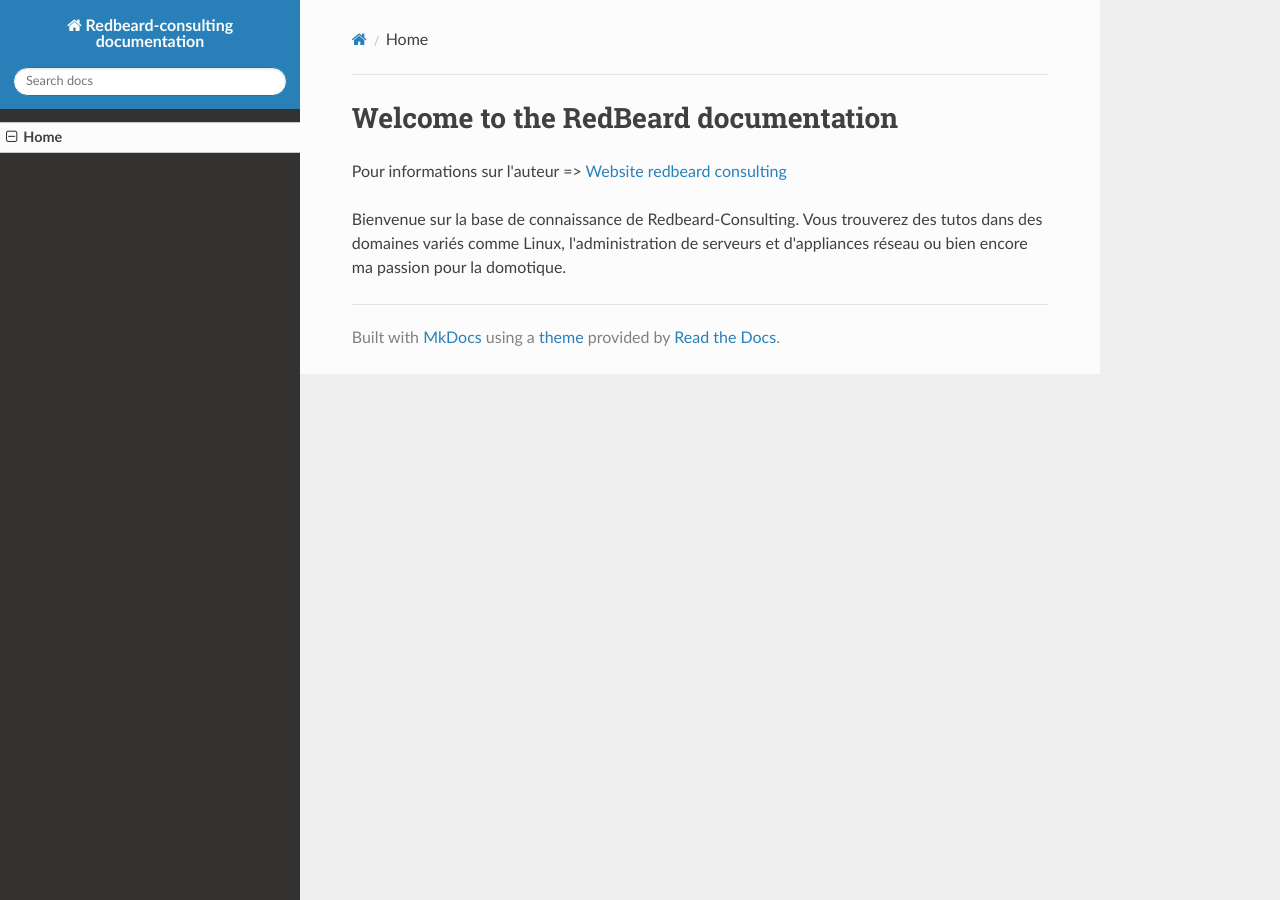
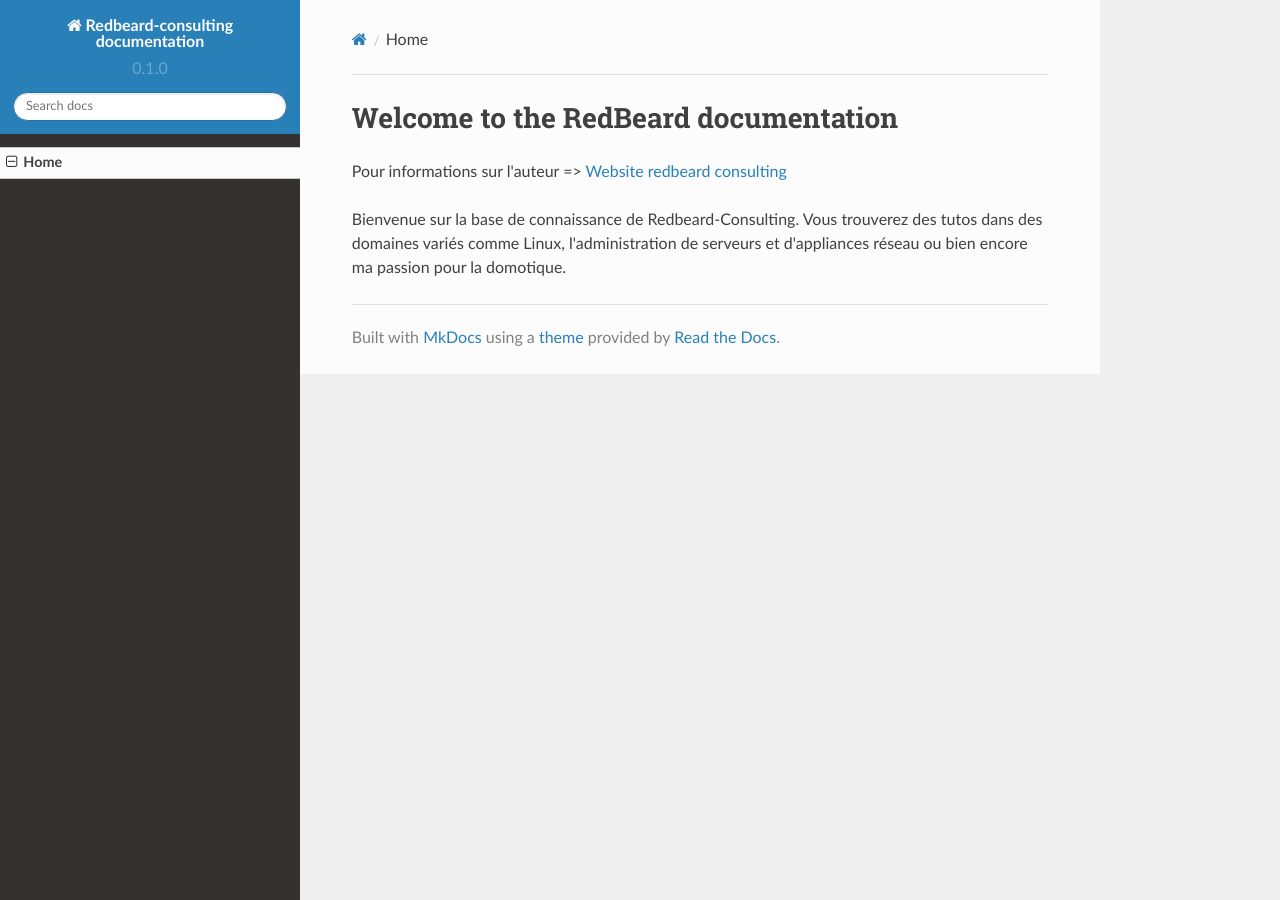
Before and after one commit to redbeard28/docset, an MkDocs documentation site: the page built from docs/index.md, in a window 1280 px wide. Built offline with MkDocs 1.6.1, drawn with Linux system fonts in a browser that asks for light colours; nearby versions of some CDN libraries.

```diff
--- a/mkdocs.yml
+++ b/mkdocs.yml
@@ -5,3 +5,14 @@ nav:
 
 
 theme: readthedocs
+markdown_extensions:
+  - fenced_code
+  - admonition
+  - codehilite(css_class=code)
+extra:
+  version: '0.1.0'
+  logo: 'images/redbeardv4_LOGO.jpg'
+  palette:
+    primary: 'light blue'
+    accent: 'blue'
+google_analytics: [ 'UA-89297097-1', 'auto' ]
```
